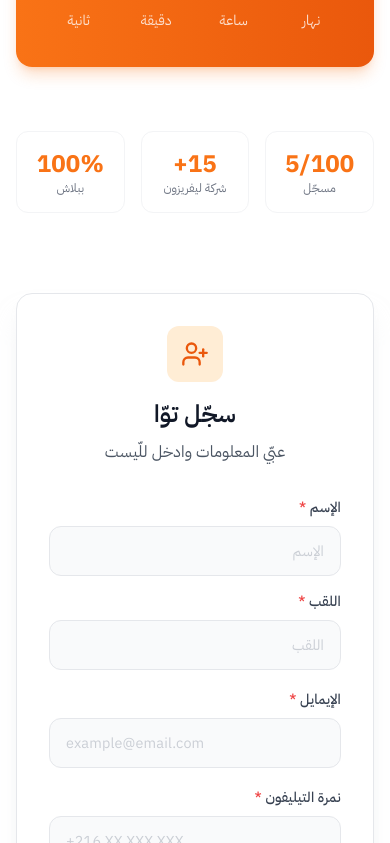
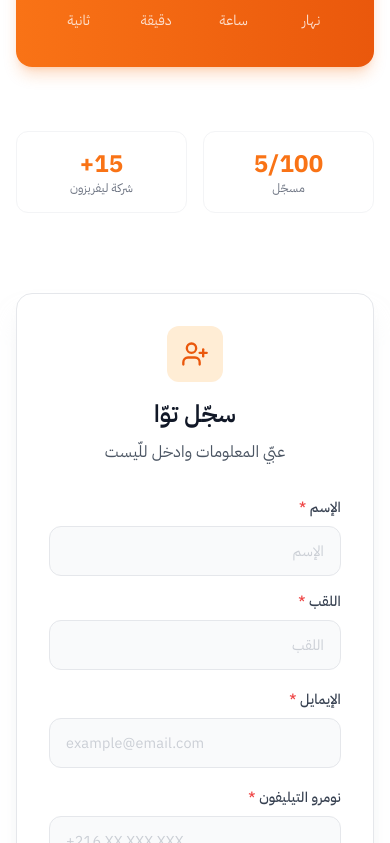
Before and after one commit to fawzyoth/mouraqib, a Vue app: page /#/ in a window 390 px wide. Shown: the part 861-1704 px from the top of the page. Built offline with nearby package versions, Linux system fonts and the light colour scheme; no server answers; the database is empty.

Commit message:
Remove 100% free stat and fix phone label

```diff
--- a/src/views/WaitingListView.vue
+++ b/src/views/WaitingListView.vue
@@ -112,7 +112,7 @@
     <!-- Stats -->
     <section class="py-8 px-4 sm:px-6">
       <div class="max-w-3xl mx-auto">
-        <div class="grid grid-cols-3 gap-4">
+        <div class="grid grid-cols-2 gap-4">
           <div class="bg-white dark:bg-gray-800/50 rounded-xl p-4 border border-gray-100 dark:border-gray-800 text-center">
             <div class="text-2xl sm:text-3xl font-bold text-orange-500">{{ registeredCount }}/100</div>
             <div class="text-xs sm:text-sm text-gray-500">مسجّل</div>
@@ -120,10 +120,6 @@
           <div class="bg-white dark:bg-gray-800/50 rounded-xl p-4 border border-gray-100 dark:border-gray-800 text-center">
             <div class="text-2xl sm:text-3xl font-bold text-orange-500">15+</div>
             <div class="text-xs sm:text-sm text-gray-500">شركة ليفريزون</div>
-          </div>
-          <div class="bg-white dark:bg-gray-800/50 rounded-xl p-4 border border-gray-100 dark:border-gray-800 text-center">
-            <div class="text-2xl sm:text-3xl font-bold text-orange-500">100%</div>
-            <div class="text-xs sm:text-sm text-gray-500">ببلاش</div>
           </div>
         </div>
       </div>
@@ -181,7 +177,7 @@
 
             <!-- Phone -->
             <div>
-              <label class="block text-sm font-medium text-gray-700 dark:text-gray-300 mb-2">نمرة التيليفون <span class="text-red-500">*</span></label>
+              <label class="block text-sm font-medium text-gray-700 dark:text-gray-300 mb-2">نومرو التيليفون <span class="text-red-500">*</span></label>
               <input
                 v-model="form.phone"
                 type="tel"
```
